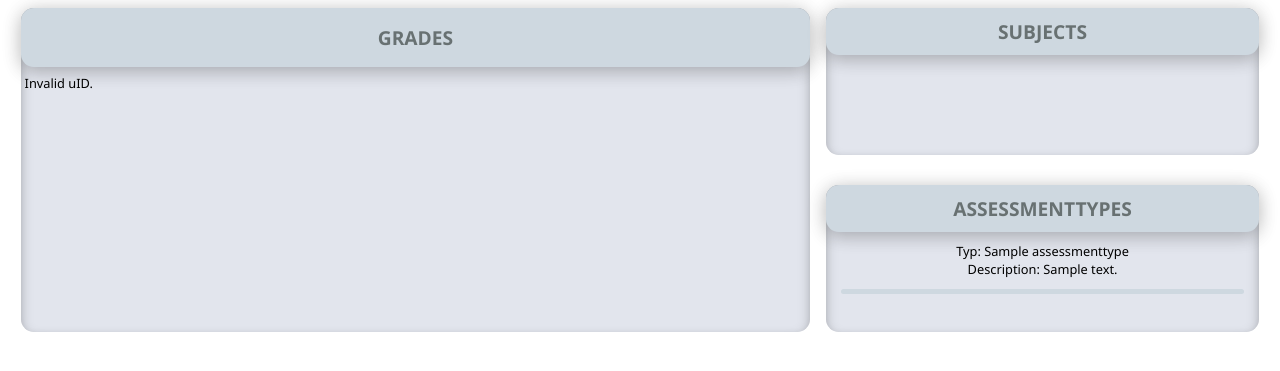
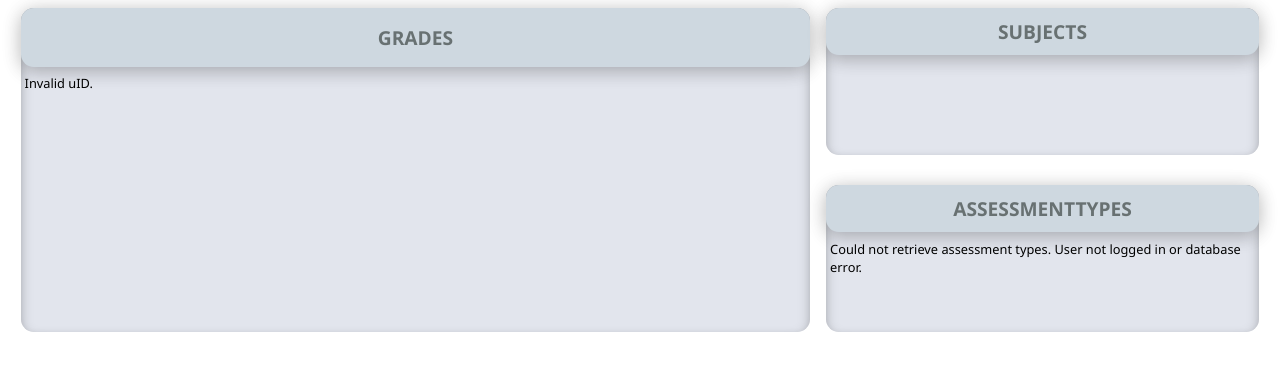
Before and after one commit to vrsestudio/GradeLens, a PHP site: page /sites/invoke/library.php in a window 1280 px wide. Shown: the top 371 px of the page. Run offline with PHP 8.4, Linux system fonts and the light colour scheme; tables that the repository leaves empty hold one stand-in row (values such as "Sample post").

Commit message:
Library Filtering Refinement

```diff
--- a/sites/invoke/library.php
+++ b/sites/invoke/library.php
@@ -60,8 +60,8 @@ $uID = $_SESSION['uID'] ?? null;
                         $stmt_subjects = $conn->prepare("
                         SELECT s.subject_name
                         FROM subjects s
-                        INNER JOIN grades g ON s.sID = g.sID
-                        WHERE g.uID = ?
+                        INNER JOIN usersubjects us ON s.sID = us.sID
+                        WHERE us.uID = ?
                         GROUP BY s.subject_name
                     ");
                         $stmt_subjects->bind_param("i", $uID);
@@ -93,7 +93,10 @@ $uID = $_SESSION['uID'] ?? null;
                     $stmt_assessments = $conn->prepare("
                     SELECT type_name, description
                     FROM assessmenttype
-                ");
+                    WHERE uID = ?
+                "); // Added WHERE clause to filter by uID
+                    if ($uID && is_numeric($uID) && $stmt_assessments) {
+                        $stmt_assessments->bind_param("i", $uID);
                         $stmt_assessments->execute();
                         $result_assessments = $stmt_assessments->get_result();
 
@@ -106,9 +109,14 @@ $uID = $_SESSION['uID'] ?? null;
                                 echo "<div id='contentdivider'></div>";
                             }
                         } else {
-                        echo "No assessments types found.";
+                            echo "No assessment types found for this user.";
                         }
                         $stmt_assessments->close();
+                    } else {
+                        echo "Could not retrieve assessment types. User not logged in or database error.";
+                        if (!$stmt_assessments && $conn->error) {
+                        }
+                    }
                     ?>
                 </section>
             </section>
```
Lines whose indentation alone changed are shown as unchanged.
